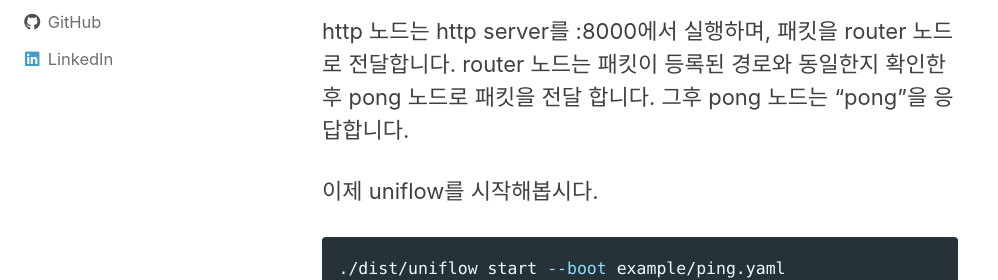
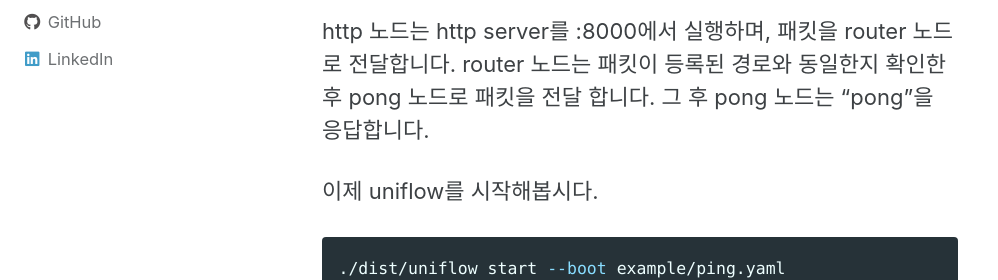
Before and after one commit to siyul-park/siyul-park.github.io, a Jekyll site: the page built from _posts/2023-11-20-hello-uniflow.md, in a window 1280 px wide and 900 px high, scrolled down 2525 px. Shown: the part 242-522 px from the top of the window, without its empty margins (0-998 px from the left). Built offline with Jekyll 4.4.1, drawn with Linux system fonts in a browser that asks for light colours; cached includes are drawn as plain includes; comment, search, counter and statistics services are not loaded.

Commit message:
docs: 오탈자 수정

````diff
--- a/_posts/2023-11-20-hello-uniflow.md
+++ b/_posts/2023-11-20-hello-uniflow.md
@@ -66,7 +66,7 @@ uniflow
   code: |
     "pong"
 ```
-http 노드는 http server를 :8000에서 실행하며, 패킷을 router 노드로 전달합니다. router 노드는 패킷이 등록된 경로와 동일한지 확인한 후 pong 노드로 패킷을 전달 합니다. 그후 pong 노드는 "pong"을 응답합니다.
+http 노드는 http server를 :8000에서 실행하며, 패킷을 router 노드로 전달합니다. router 노드는 패킷이 등록된 경로와 동일한지 확인한 후 pong 노드로 패킷을 전달 합니다. 그 후 pong 노드는 "pong"을 응답합니다.
 
 이제 uniflow를 시작해봅시다.
 
````
